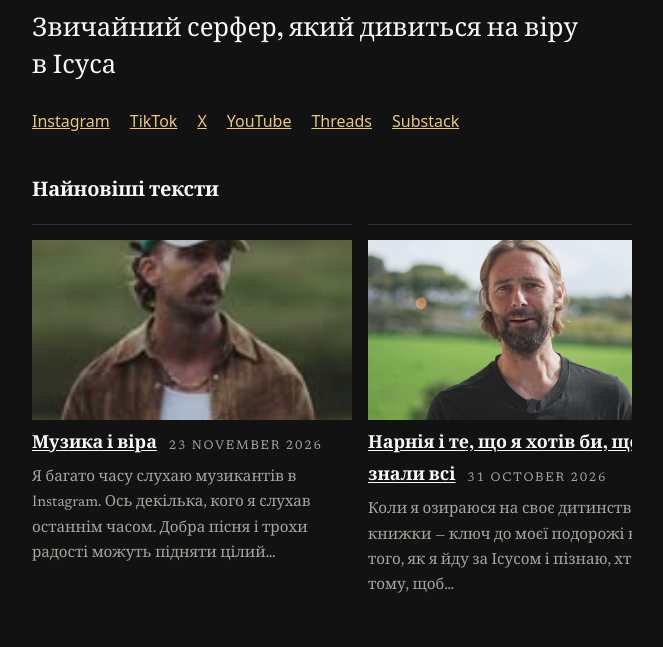
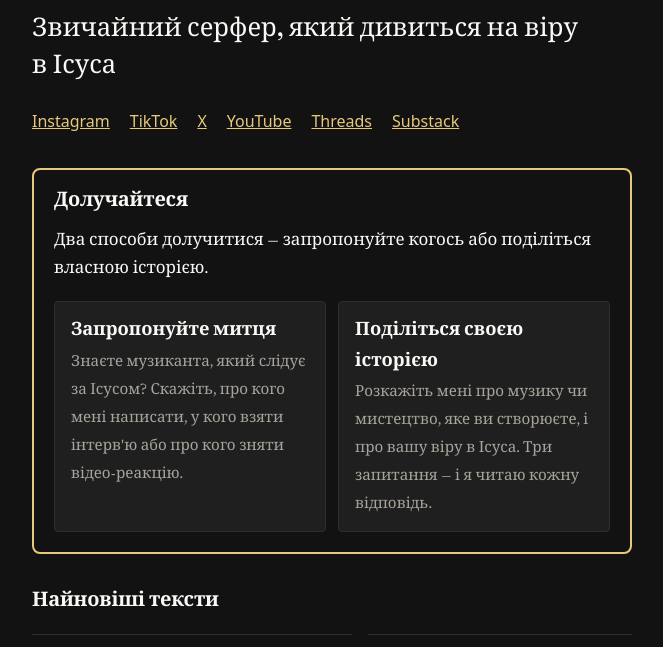
Before and after one commit to streamjonathan/jonathanmccallum-uk, an Eleventy site: page index.njk in a window 1280 px wide. Shown: the part 133-780 px from the top of the page, without its empty margins (308-971 px from the left). Built offline with nearby package versions, Linux system fonts and the light colour scheme; Eleventy itself is replaced by a stand-in of ours; files that its build step writes are made by us from their sources; files whose address does not match are found by name.

Commit message:
Get involved box (translated), linking to the main site's Suggest and Share pages
The two cards link to https://jonathanmccallum.com/suggest-an-artist/ and
https://jonathanmccallum.com/share-your-story/ — this language site has no
suggest/share pages of its own, and the Worker's session cookie is host-only
for jonathanmccallum.com (no CORS for cross-origin API calls), so sign-in and
the forms cannot run on a jonathanmccallum-<code>.pages.dev origin.
Deployment waits on the Cloudflare 20-project cap / clubhousejonathan token.

```diff
--- /dev/null
+++ b/_includes/get-involved.njk
@@ -0,0 +1,14 @@
+<section class="get-involved" aria-labelledby="get-involved-heading">
+  <h2 id="get-involved-heading">Долучайтеся</h2>
+  <p>Два способи долучитися — запропонуйте когось або поділіться власною історією.</p>
+  <div class="get-involved__cards">
+    <a class="get-involved__card" href="https://jonathanmccallum.com/suggest-an-artist/">
+      <strong>Запропонуйте митця</strong>
+      <span>Знаєте музиканта, який слідує за Ісусом? Скажіть, про кого мені написати, у кого взяти інтерв'ю або про кого зняти відео-реакцію.</span>
+    </a>
+    <a class="get-involved__card" href="https://jonathanmccallum.com/share-your-story/">
+      <strong>Поділіться своєю історією</strong>
+      <span>Розкажіть мені про музику чи мистецтво, яке ви створюєте, і про вашу віру в Ісуса. Три запитання — і я читаю кожну відповідь.</span>
+    </a>
+  </div>
+</section>
--- a/_includes/layouts/base.njk
+++ b/_includes/layouts/base.njk
@@ -132,8 +132,8 @@
 </script>
 {% endif %}
 <link rel="alternate" type="application/rss+xml" title="{{ site.title }}" href="/feed/">
-<link rel="preload" href="/css/style.css?v=11" as="style">
-<link rel="stylesheet" href="/css/style.css?v=11">
+<link rel="preload" href="/css/style.css?v=12" as="style">
+<link rel="stylesheet" href="/css/style.css?v=12">
 </head>
 <body>
 <a class="skip-link" href="#main">Перейти до змісту</a>
--- a/_includes/layouts/page.njk
+++ b/_includes/layouts/page.njk
@@ -5,3 +5,6 @@ layout: layouts/base.njk
   <h1>{{ title }}</h1>
   {{ content | safe }}
 </article>
+{% if page.url != "/suggest-an-artist/" and page.url != "/share-your-story/" %}
+{% include "get-involved.njk" %}
+{% endif %}
--- a/_includes/layouts/post.njk
+++ b/_includes/layouts/post.njk
@@ -10,6 +10,7 @@ layout: layouts/base.njk
   {{ content | safe }}
   </div>
 </article>
+{% include "get-involved.njk" %}
 {% set prevPost = collections.publishedPosts | getPreviousCollectionItem(page) %}
 {% set nextPost = collections.publishedPosts | getNextCollectionItem(page) %}
 {% if prevPost or nextPost %}
--- a/css/style.css
+++ b/css/style.css
@@ -256,6 +256,32 @@ button[type="submit"] {
 /* Featured carousel: the newest articles in a slow-moving row, same
    scroll-snap pattern as the Watch row. The reader can swipe or scroll
    it by hand; the script below moves it along gently when left alone. */
+/* Get involved: the reader forms, on the main site, in a gold box so they pop out.
+   On this language site the two cards link to jonathanmccallum.com, where
+   sign-in and the forms live (the session cookie is host-only for the main
+   site, so they cannot run here). */
+.get-involved {
+  border: 2px solid var(--link);
+  border-radius: 0.5rem;
+  padding: 1rem 1.25rem 1.25rem;
+  margin: 0 0 1.5rem;
+}
+.get-involved h2 { margin-top: 0; }
+.get-involved__cards { display: flex; flex-wrap: wrap; gap: 0.75rem; margin-top: 0.75rem; }
+.get-involved__card {
+  flex: 1 1 16rem;
+  display: block;
+  padding: 0.75rem 1rem;
+  border: 1px solid var(--line);
+  border-radius: 0.25rem;
+  background: var(--code-bg);
+  color: var(--text);
+  text-decoration: none;
+}
+.get-involved__card:hover { border-color: var(--link); }
+.get-involved__card strong { display: block; font-family: "Fraunces", Georgia, "Iowan Old Style", "Times New Roman", serif; font-size: 1.15rem; margin-bottom: 0.25rem; }
+.get-involved__card span { color: var(--muted); font-size: 0.95rem; }
+
 .featured { margin-top: 1.5rem; }
 .featured-row { display: flex; gap: 1rem; overflow-x: auto; scroll-snap-type: x mandatory; list-style: none; padding: 0 0 0.5rem; margin: 1rem 0; }
 /* The arrows and dots are the navigation now, so the row's own
--- a/index.njk
+++ b/index.njk
@@ -17,6 +17,8 @@ eleventyExcludeFromCollections: true
   <a href="https://www.threads.com/@jonamccallum">Threads</a>
   <a href="https://jonamccallum.substack.com">Substack</a>
 </p>
+
+{% include "get-involved.njk" %}
 
 <section class="featured" data-fade aria-labelledby="featured-heading">
   <h2 id="featured-heading">Найновіші тексти</h2>
```
